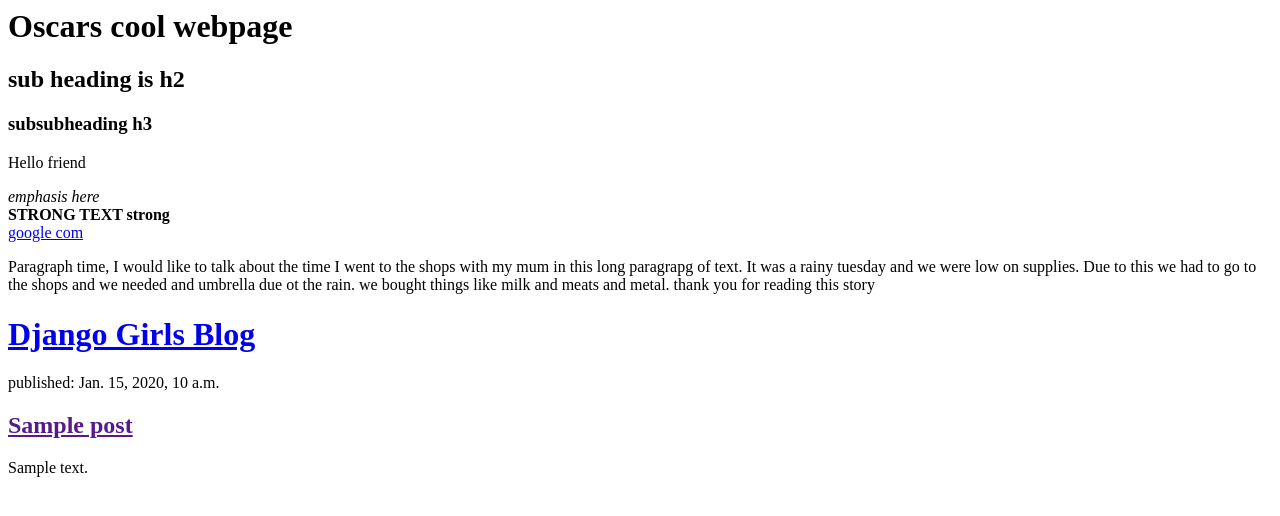
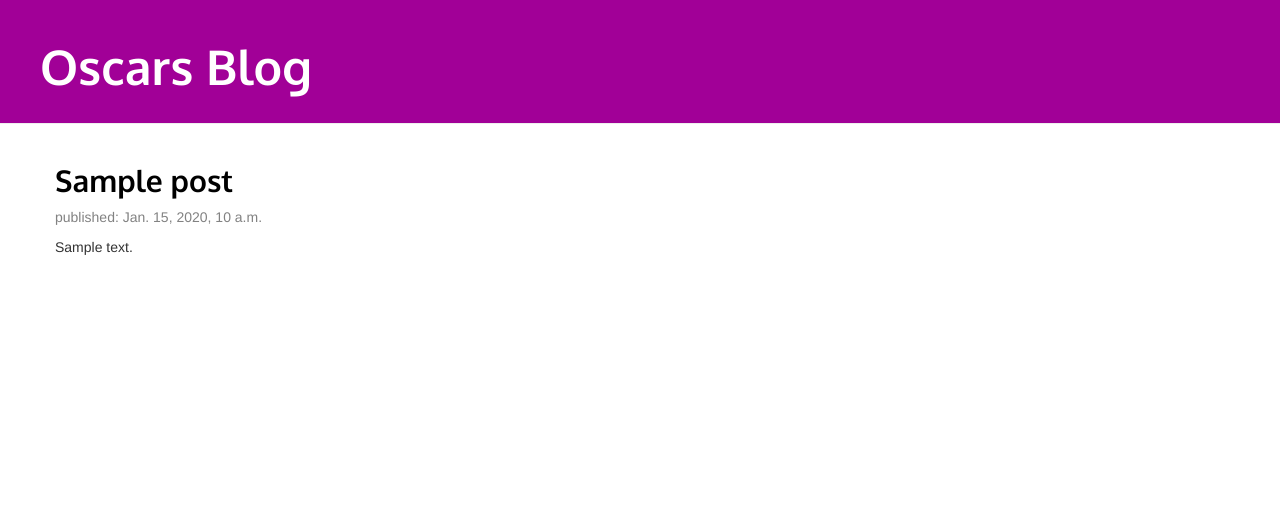
Before and after one commit to OscarFinn/bridging-coursework, a Django app: page / in a window 1280 px wide. Shown: the top 516 px of the page. Run offline with Django 3.2, Linux system fonts and the light colour scheme; tables that the repository leaves empty hold one stand-in row (values such as "Sample post"); some libraries are stand-ins or nearby versions.

Commit message:
added css to site and view/templates for detailed blog posts

```diff
--- /dev/null
+++ b/blog/static/css/blog.css
@@ -0,0 +1,38 @@
+
+.page-header {
+    background-color: #a10097;
+    margin-top: 0;
+    padding: 20px 20px 20px 40px;
+    }
+    .page-header h1, .page-header h1 a, .page-header h1 a:visited, .page-header h1 a:active {
+    color: #ffffff;
+    font-size: 36pt;
+    text-decoration: none;
+    }
+    .content {
+    margin-left: 40px;
+    }
+    h1, h2, h3, h4 {
+    font-family: 'Oxygen', sans-serif;
+    }
+    .date {
+    color: #828282;
+    }
+    .save {
+    float: right;
+    }
+    .post-form textarea, .post-form input {
+    width: 100%;
+    }
+    .top-menu, .top-menu:hover, .top-menu:visited {
+    color: #ffffff;
+    float: right;
+    font-size: 26pt;
+    margin-right: 20px;
+    }
+    .post {
+    margin-bottom: 70px;
+    }
+    .post h2 a, .post h2 a:visited {
+    color: #000000;
+    }
--- /dev/null
+++ b/blog/templates/blog/base.html
@@ -0,0 +1,26 @@
+{% load static %}
+<html>
+    <head>
+        <title>ofinn</title>
+        <link rel="stylesheet" href="//maxcdn.bootstrapcdn.com/bootstrap/3.2.0/css/bootstrap.min.css">
+        <link rel="stylesheet" href="//maxcdn.bootstrapcdn.com/bootstrap/3.2.0/css/bootstrap-theme.min.css">
+        <link href="https://fonts.googleapis.com/css2?family=Oxygen:wght@700&display=swap" rel="stylesheet" type="text/css">
+
+        <link rel="stylesheet" href="{% static 'css/blog.css' %}">
+    </head>
+
+    <body>
+        <body>
+            <div class="page-header">
+            <h1><a href="/">Oscars Blog</a></h1>
+            </div>
+            <div class="content container">
+            <div class="row">
+            <div class="col-md-8">
+            {% block content %}
+            {% endblock %}
+                </div>
+                </div>
+            </div>
+        </body>
+    </body>
--- a/blog/templates/blog/post_list.html
+++ b/blog/templates/blog/post_list.html
@@ -1,33 +1,13 @@
-<html>
-    <h1>Oscars cool webpage</h1>
-    <h2>sub heading is h2</h2>
-    <h3>subsubheading h3</h3>
-    <body>
-        <p>Hello friend</p>
-    </body>
-    <em>emphasis here</em>
-    <br>
-    <strong>STRONG TEXT strong</strong>
-    <br>
-    <a href="https://www.google.com">google com</a>
-    <p>Paragraph time, I would like to talk about the time I went to the shops with my mum in this long paragrapg of text. It was a rainy tuesday and we were low on supplies. Due to this we had to go to the shops and we needed and umbrella due ot the rain. we bought things like milk and meats and metal. thank you for reading this story</p>
-</html>
-<html>
-<head>
-<title>Django Girls blog</title>
-</head>
-<body>
-<div>
-<h1><a href="/">Django Girls Blog</a></h1>
-</div>
-<div>
-    {% for post in posts %}
-    <div>
-        <p>published: {{ post.published_date }}</p>
-        <h2><a href="">{{ post.title }}</a></h2>
-        <p>{{ post.text|linebreaksbr }}</p>
-    </div>
-    {% endfor %}
+{%extends 'blog/base.html' %}
 
-</div>
-</body>
+{% block content %}
+                    {% for post in posts %}
+                        <div class="post">
+                            <h2><a href="{% url 'post_detail' pk=post.pk %}">{{ post.title }}</a></h2>
+                            <div class="date">
+                                <p>published: {{ post.published_date }}</p>
+                            </div>
+                            <p>{{ post.text|linebreaksbr }}</p>
+                        </div>
+                    {% endfor %}
+{% endblock %}
--- a/blog/urls.py
+++ b/blog/urls.py
@@ -3,4 +3,5 @@ from . import views
 
 urlpatterns = [
     path('', views.post_list, name='post_list'),
+    path('post/<int:pk>/', views.post_detail, name='post_detail'),
 ]
--- a/blog/views.py
+++ b/blog/views.py
@@ -1,4 +1,4 @@
-from django.shortcuts import render
+from django.shortcuts import render, get_object_or_404
 from django.utils import timezone
 from .models import Post
 
@@ -6,3 +6,7 @@ from .models import Post
 def post_list(request):
     posts = Post.objects.filter(published_date__lte=timezone.now()).order_by('published_date')
     return render(request, 'blog/post_list.html', {'posts': posts})
+
+def post_detail(request,pk):
+    post = get_object_or_404(Post,pk=pk)
+    return render(request, 'blog/post_detail.html', {'post': post})
```
Also changed, not shown: blog/templates/blog/post_detail.html (added, +12 -0 lines).
